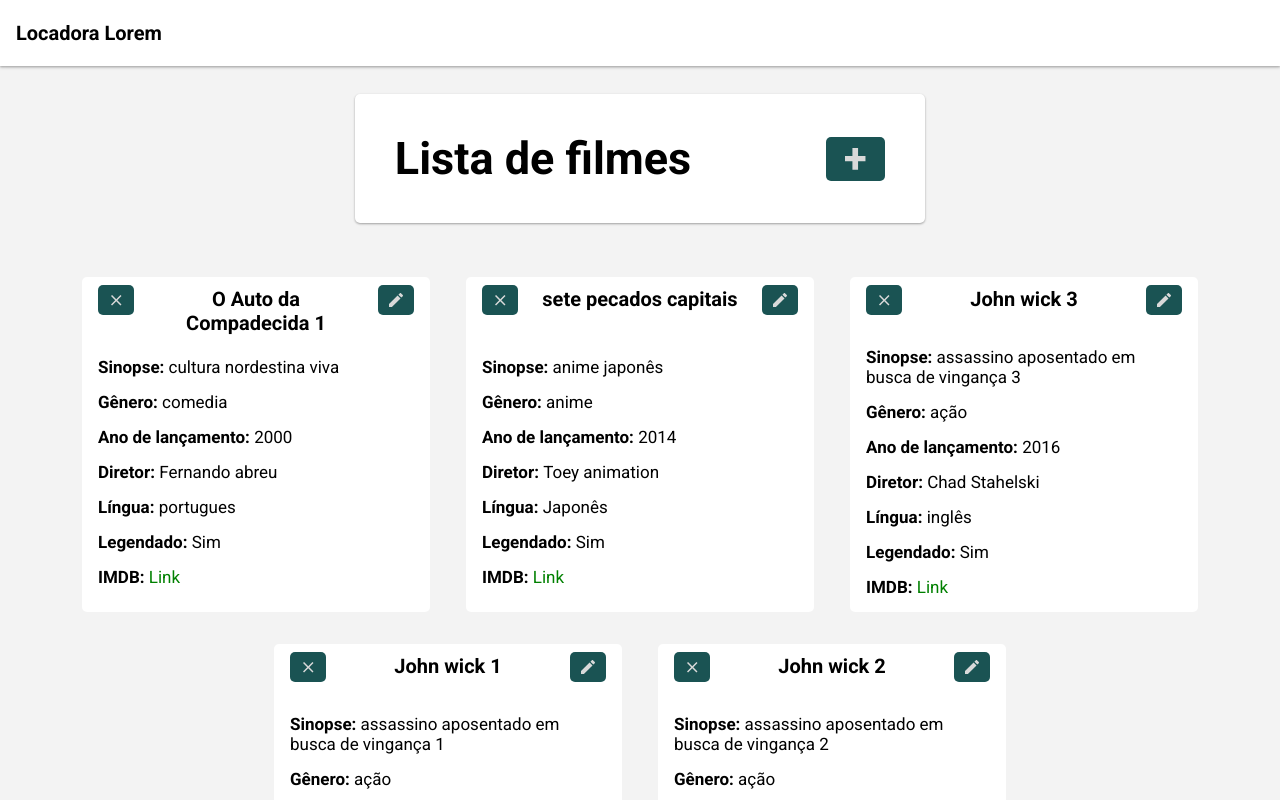
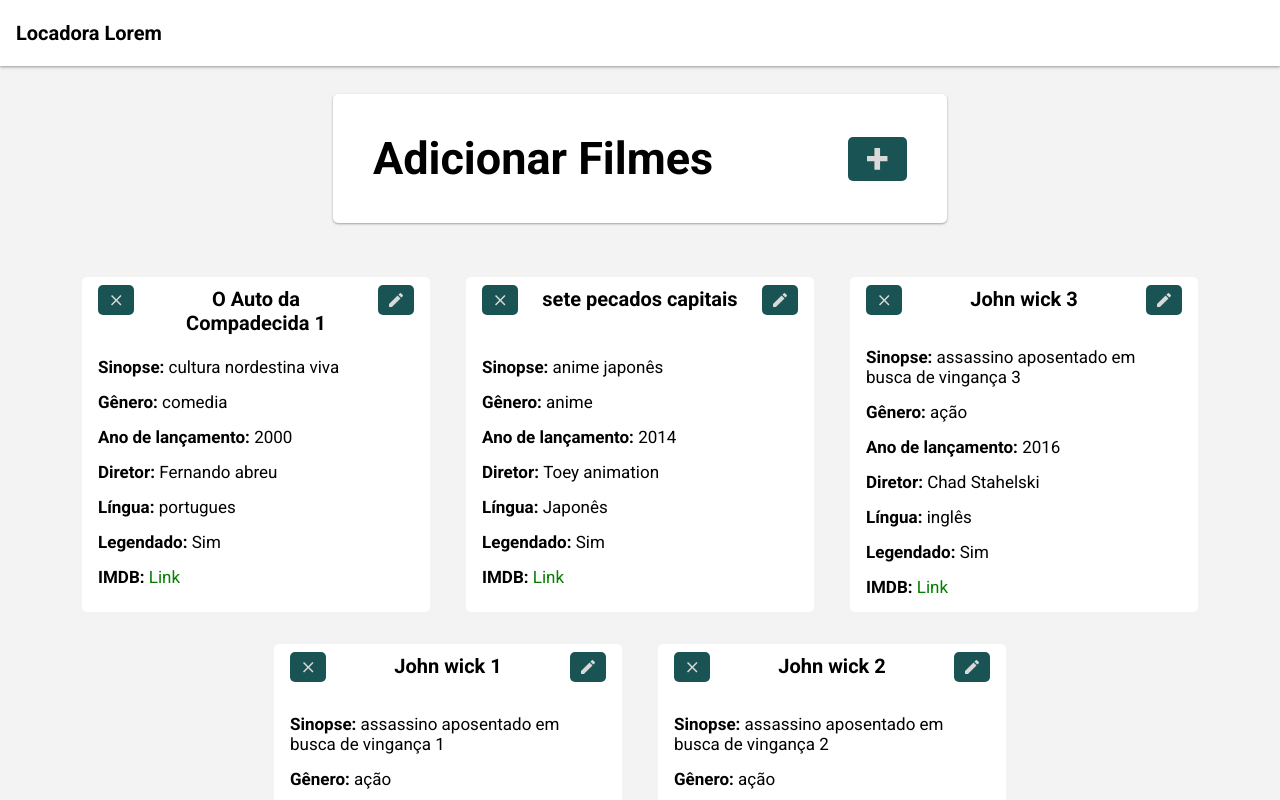
Before and after one commit to jpsant/selecao-krs, a React (Create React App) app: page / in a window 1280 px wide. Shown: the top 800 px of the page. Built offline with nearby package versions, Linux system fonts and the light colour scheme; data requests are answered from the project's data file.

Commit message:
changed the name of the CardsContainer title

```diff
--- a/src/components/ui/organisms/CardsContainer/index.js
+++ b/src/components/ui/organisms/CardsContainer/index.js
@@ -90,7 +90,7 @@ export default function CardsContainer() {
       />
       <div className="cardsContainer">
         <div className="cardsContainer__input">
-          <h1>Lista de filmes</h1>
+          <h1>Adicionar Filmes</h1>
           <div className="cardsContainer__input__button">
             <AddButton fnc={addModalHandler} />
           </div>
```
